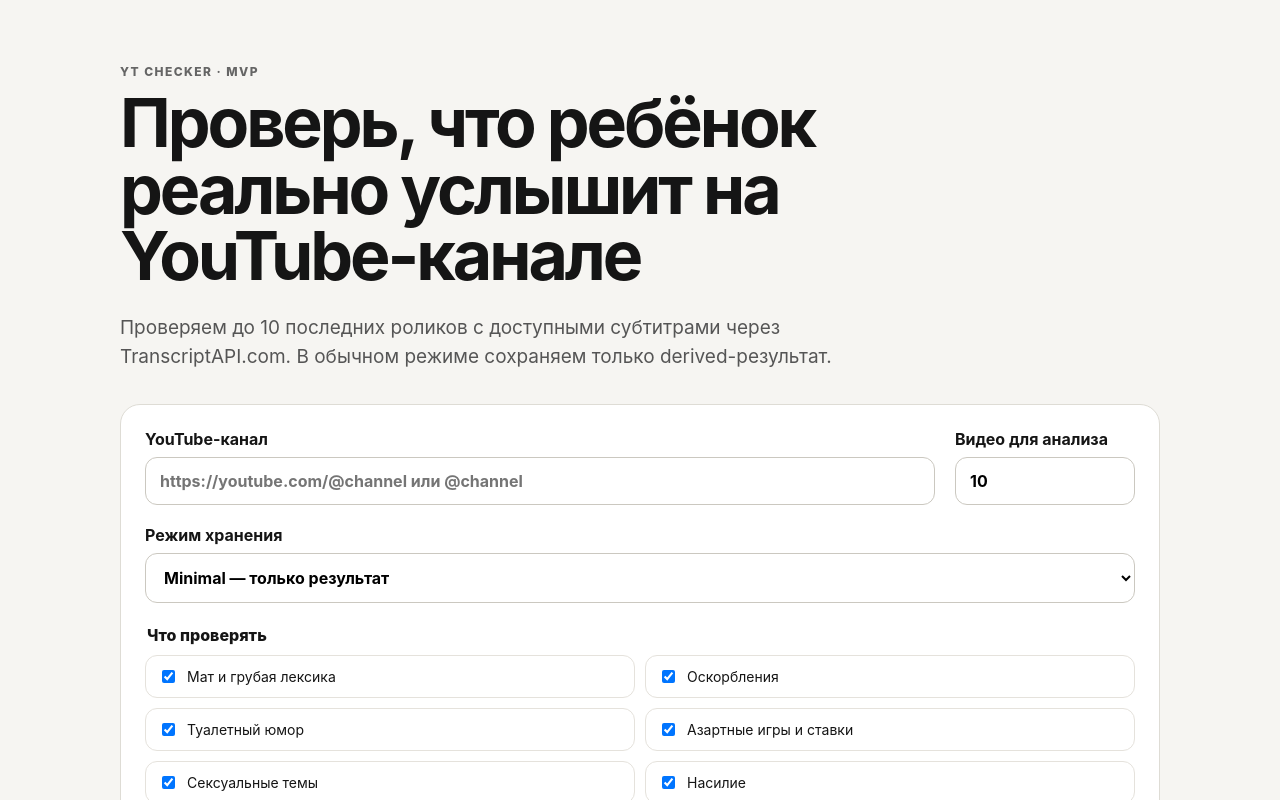
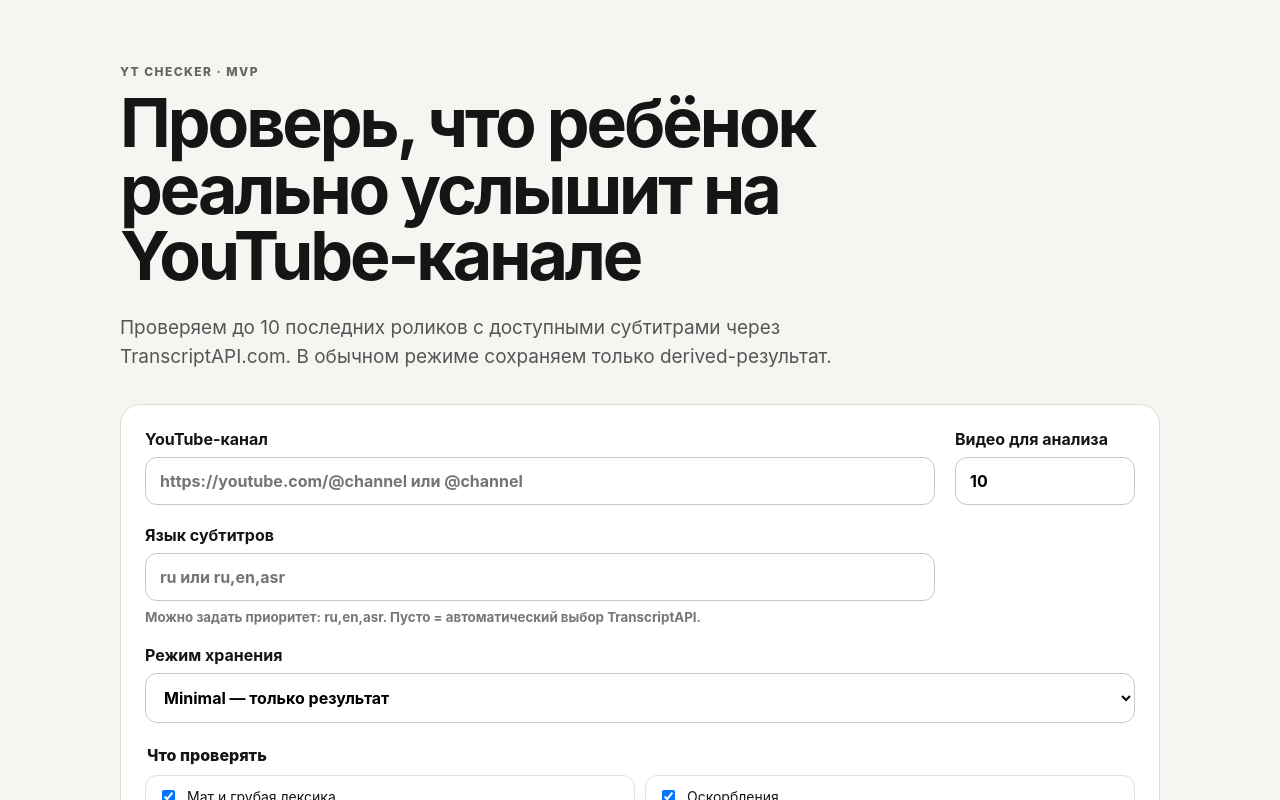
Before and after one commit to Hosttik/yt-checker, a Nuxt app: page / in a window 1280 px wide. Shown: the top 800 px of the page. Built offline with nearby package versions, Linux system fonts and the light colour scheme.

Commit message:
feat: add transcript language control

```diff
--- a/app/pages/index.vue
+++ b/app/pages/index.vue
@@ -24,8 +24,12 @@ const defaultStorageMode: ScanStorageMode = configuredStorageMode === 'none'
   ? configuredStorageMode
   : 'minimal'
 
+const configuredTranscriptLanguage = runtimeConfig.public.defaultTranscriptLanguage
 const channelUrl = ref('')
 const videoLimit = ref(10)
+const transcriptLanguage = ref(
+  typeof configuredTranscriptLanguage === 'string' ? configuredTranscriptLanguage : '',
+)
 const storageMode = ref<ScanStorageMode>(defaultStorageMode)
 const selectedRuleIds = ref<RuleId[]>(availableRules.map((rule) => rule.id))
 const loading = ref(false)
@@ -43,6 +47,7 @@ async function submit() {
       body: {
         channelUrl: channelUrl.value,
         videoLimit: videoLimit.value,
+        language: transcriptLanguage.value,
         ruleIds: selectedRuleIds.value,
         storageMode: storageMode.value,
       },
@@ -113,6 +118,29 @@ function unavailableText(reason?: TranscriptUnavailableReason): string {
           <input v-model.number="videoLimit" type="number" min="1" max="10">
         </label>
 
+        <label class="field language-field">
+          <span>Язык субтитров</span>
+          <input
+            v-model.trim="transcriptLanguage"
+            list="transcript-language-options"
+            type="text"
+            placeholder="ru или ru,en,asr"
+          >
+          <datalist id="transcript-language-options">
+            <option value="">Авто</option>
+            <option value="ru">Русский</option>
+            <option value="en">English</option>
+            <option value="sk">Slovenčina</option>
+            <option value="uk">Українська</option>
+            <option value="cs">Čeština</option>
+            <option value="de">Deutsch</option>
+            <option value="asr">Любые auto-generated captions</option>
+          </datalist>
+          <small class="muted">
+            Можно задать приоритет: ru,en,asr. Пусто = автоматический выбор TranscriptAPI.
+          </small>
+        </label>
+
         <label class="field storage-field">
           <span>Режим хранения</span>
           <select v-model="storageMode">
@@ -159,6 +187,7 @@ function unavailableText(reason?: TranscriptUnavailableReason): string {
           <p class="muted">
             Проверено кандидатов: {{ result.selection.inspectedVideos }}.
             Caption-eligible: {{ result.selection.captionEligibleVideos }}.
+            Язык: {{ result.selection.requestedLanguage }}.
             Storage: {{ result.storageMode }}.
             <span v-if="result.scanId">Scan ID: {{ result.scanId }}.</span>
           </p>
@@ -187,6 +216,9 @@ function unavailableText(reason?: TranscriptUnavailableReason): string {
               <h3>{{ video.title }}</h3>
               <p v-if="video.status === 'transcript_unavailable'" class="muted">
                 {{ unavailableText(video.unavailableReason) }}
+              </p>
+              <p v-if="video.status === 'analyzed' && video.transcriptLanguage" class="muted">
+                Transcript track: {{ video.transcriptLanguage }}.
               </p>
               <p v-else-if="video.detections.length === 0" class="clean">
                 По выбранным правилам совпадений не найдено.
```
